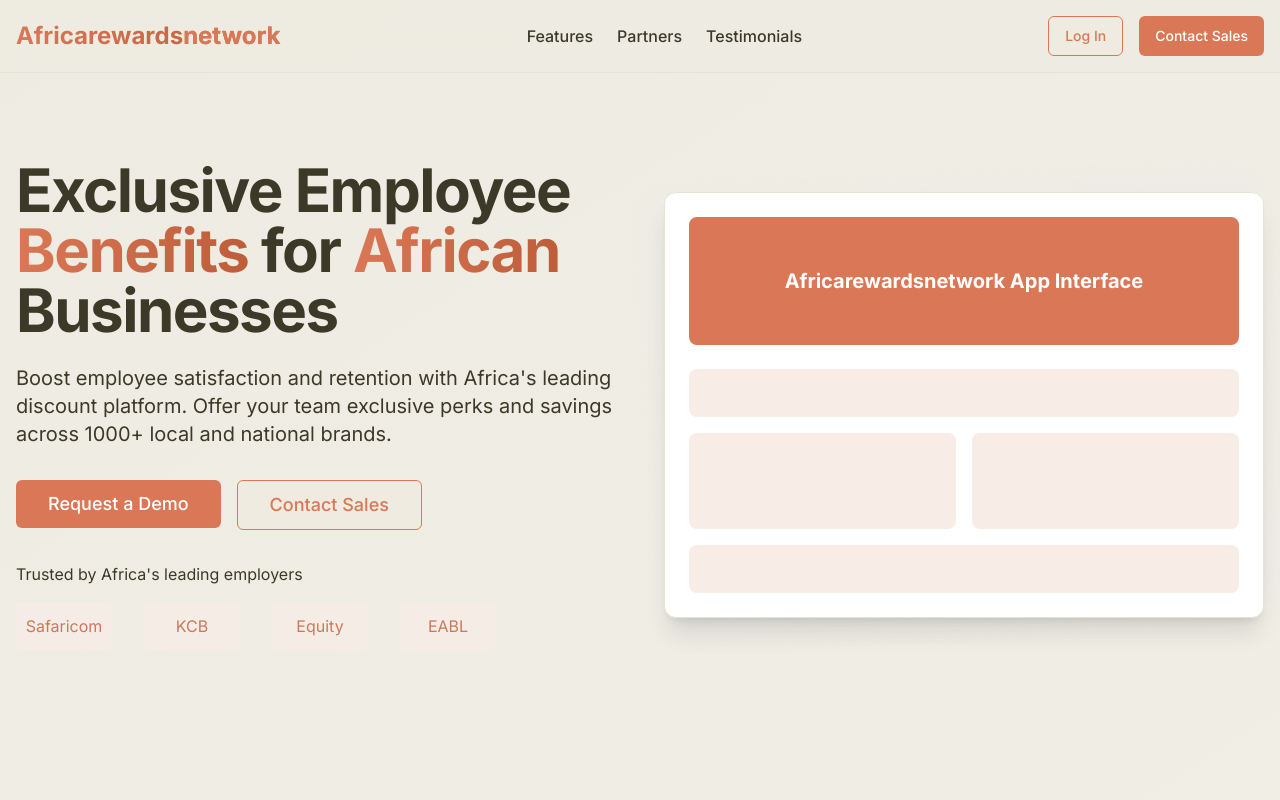
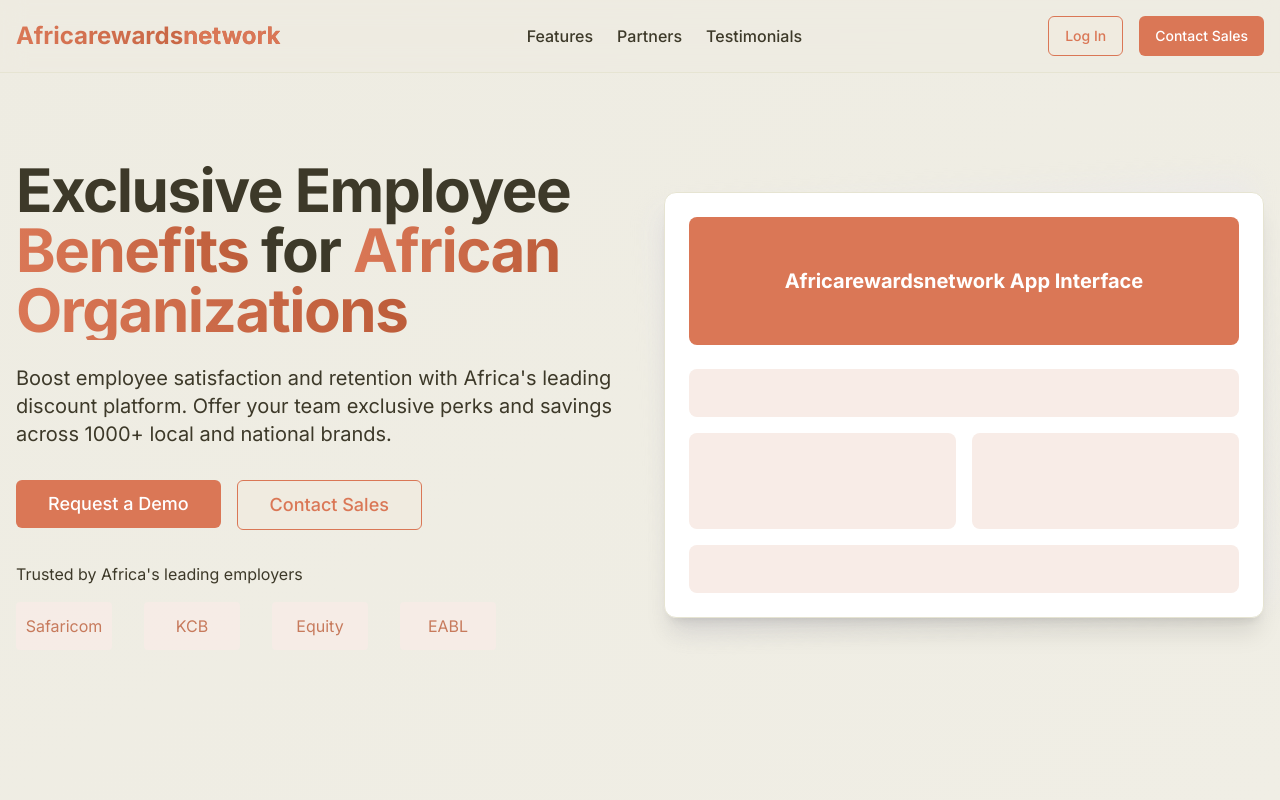
Before and after one commit to nass999/kenya-perk-spotlight, a React (Vite) app: page / in a window 1280 px wide. Shown: the top 800 px of the page. Built offline with nearby package versions, Linux system fonts and the light colour scheme.

Commit message:
Feat: Rotate words in hero section
Rotates the word "Businesses" in the hero section's heading between "Businesses", "Organizations", "Chamas", "Clubs", and "Neighborhoods".

```diff
--- a/src/components/Hero.tsx
+++ b/src/components/Hero.tsx
@@ -1,14 +1,21 @@
 
 import { Button } from "@/components/ui/button";
+import { useRotatingText } from "@/hooks/useRotatingText";
 
 const Hero = () => {
+  const rotatingTexts = ["Businesses", "Organizations", "Chamas", "Clubs", "Neighborhoods"];
+  const { currentText, isAnimating } = useRotatingText(rotatingTexts, 3000);
+
   return (
     <section className="pt-28 pb-16 md:py-32 lg:py-40 bg-gradient-to-br from-[#eeece2] to-[#f0eee5] overflow-hidden">
       <div className="container mx-auto px-4">
         <div className="flex flex-col lg:flex-row items-center gap-8 lg:gap-12">
           <div className="flex-1 text-center lg:text-left animate-fade-in">
             <h1 className="text-4xl md:text-5xl lg:text-6xl font-bold mb-6 leading-tight text-[#3d3929]">
-              Exclusive Employee <span className="text-gradient">Benefits</span> for <span className="text-gradient">African</span> Businesses
+              Exclusive Employee <span className="text-gradient">Benefits</span> for <span className="text-gradient">African</span>{" "}
+              <span className={`inline-block min-w-[180px] md:min-w-[240px] text-gradient ${isAnimating ? 'opacity-0 transform -translate-y-2' : 'opacity-100 transform translate-y-0'}`} style={{ transition: "all 0.5s ease-in-out" }}>
+                {currentText}
+              </span>
             </h1>
             <p className="text-lg md:text-xl text-[#3d3929] mb-8 max-w-2xl mx-auto lg:mx-0">
               Boost employee satisfaction and retention with Africa's leading discount platform. Offer your team exclusive perks and savings across 1000+ local and national brands.
--- /dev/null
+++ b/src/hooks/useRotatingText.tsx
@@ -0,0 +1,24 @@
+
+import { useState, useEffect } from 'react';
+
+export const useRotatingText = (texts: string[], interval: number = 3000) => {
+  const [currentIndex, setCurrentIndex] = useState(0);
+  const [isAnimating, setIsAnimating] = useState(false);
+
+  useEffect(() => {
+    const timer = setInterval(() => {
+      setIsAnimating(true);
+      setTimeout(() => {
+        setCurrentIndex((prevIndex) => (prevIndex + 1) % texts.length);
+        setIsAnimating(false);
+      }, 500); // Animation duration before changing text
+    }, interval);
+
+    return () => clearInterval(timer);
+  }, [texts, interval]);
+
+  return {
+    currentText: texts[currentIndex],
+    isAnimating
+  };
+};
```
